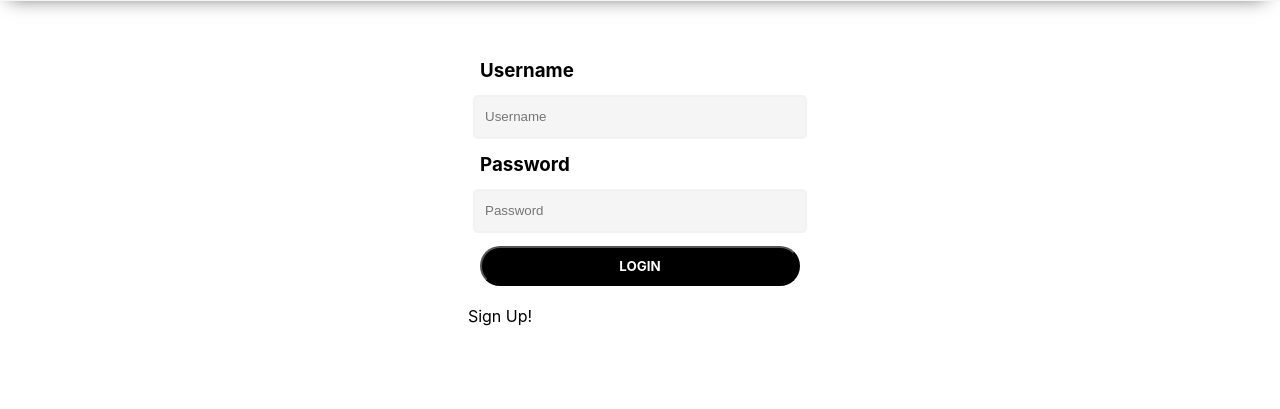
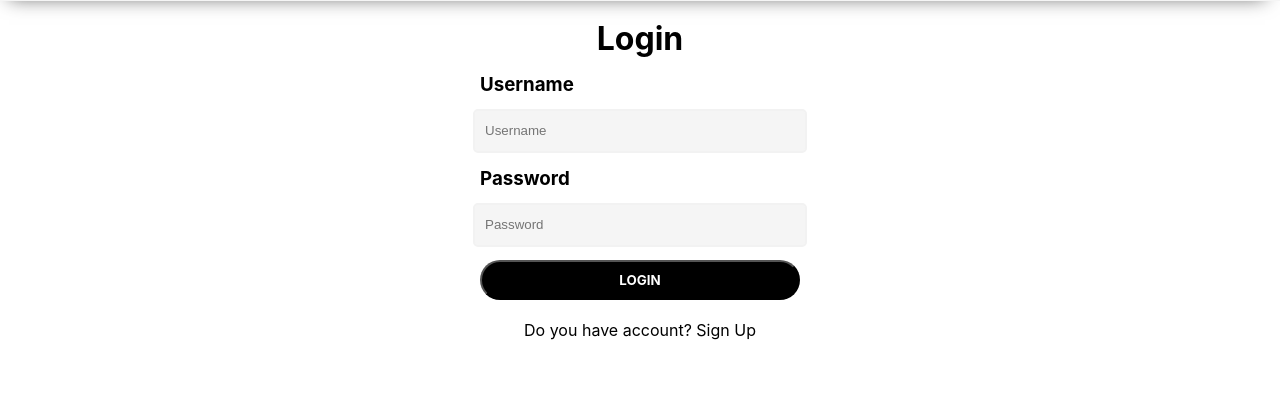
Before and after one commit to KittionW/fixit_project, a PHP site: page /login.php in a window 1280 px wide. Shown: the part 101-510 px from the top of the page. Run offline with PHP 8.4, Linux system fonts and the light colour scheme; some libraries are stand-ins or nearby versions.

Commit message:
may be final

```diff
--- a/account.php
+++ b/account.php
@@ -2,7 +2,7 @@
 <html>
 
 <head>
-    <title>Account Page | Happy Shop</title>
+    <title>Account Page | FIX IT</title>
     <meta charset="UTF-8">
     <link rel="stylesheet" href="css/style.css">
     <link rel="stylesheet" href="https://fonts.googleapis.com/css?family=Montserrat">
--- a/css/style.css
+++ b/css/style.css
@@ -1157,7 +1157,7 @@ form .signup-link a:hover {
   box-sizing: border-box;
   padding-top: 15px;
   padding-bottom: 10%;
-  margin: 5% auto;
+  margin: 0 auto;
   text-align: center;
 }
 
@@ -1210,7 +1210,6 @@ form .signup-link a:hover {
 
 .sign-up {
   color: black;
-  margin-left: -70%;
   cursor: pointer;
   transition: color 0.5s;
 }
--- a/login.php
+++ b/login.php
@@ -48,6 +48,7 @@
     <br><br><br><br><br><br>
 
     <div class="con-login">
+        <h1 style="text-align: center;">Login</h1>
         <form method="post" class="pt-3">
             <div class="login-form">
                 <h3><?= __('Username') ?></h3>
@@ -57,7 +58,9 @@
                 <br>
                 <input type="submit" value="<?= __('Login') ?>" class="login-button log_btnn" />
                 <br><br>
-                <a href="signup.php" class="sign-up"><?= __('Sign Up!') ?></a>
+                <div>
+                    <p>Do you have account? <a href="signup.php" class="sign-up"><?= __('Sign Up') ?></a></p>
+                </div>
                 <br>
             </div>
         </form>
--- a/product_view.php
+++ b/product_view.php
@@ -13,7 +13,7 @@ if (isset($_GET['code'])) {
 <html>
 
 <head>
-    <title>Product detail | Fix</title>
+    <title>Product detail | FIX IT</title>
     <meta charset="UTF-8">
     <link rel="stylesheet" href="css/style.css">
     <link rel="stylesheet" href="https://fonts.googleapis.com/css?family=Montserrat">
--- a/signup.php
+++ b/signup.php
@@ -40,9 +40,10 @@
     }
     ?>
 
-    <br><br><br>
+    <br><br><br><br><br><br><br>
 
     <div class="con-login">
+        <h1 style="text-align: center;">Sign Up</h1>
         <form method="post" class="pt-3">
             <div class="login-form">
                 <br><br>
```
